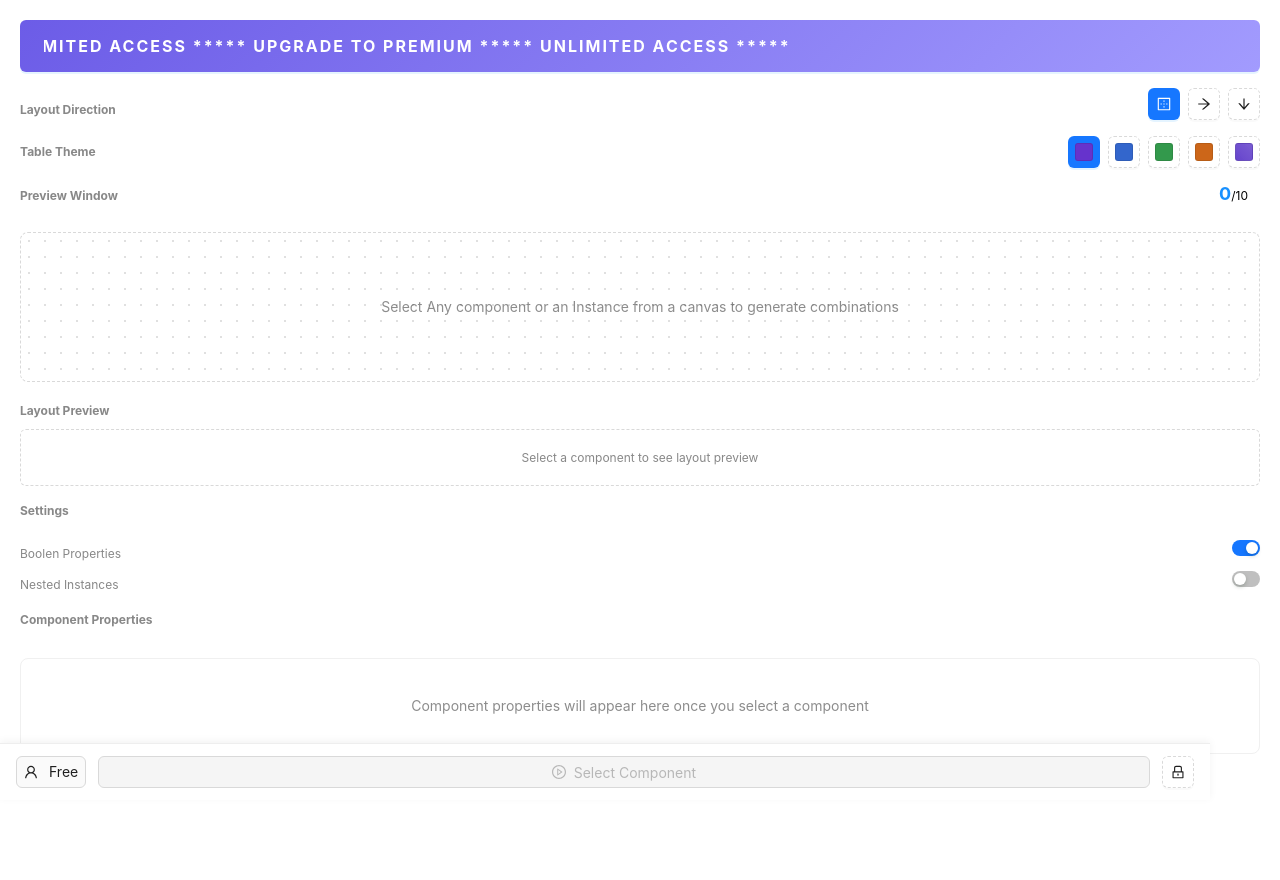
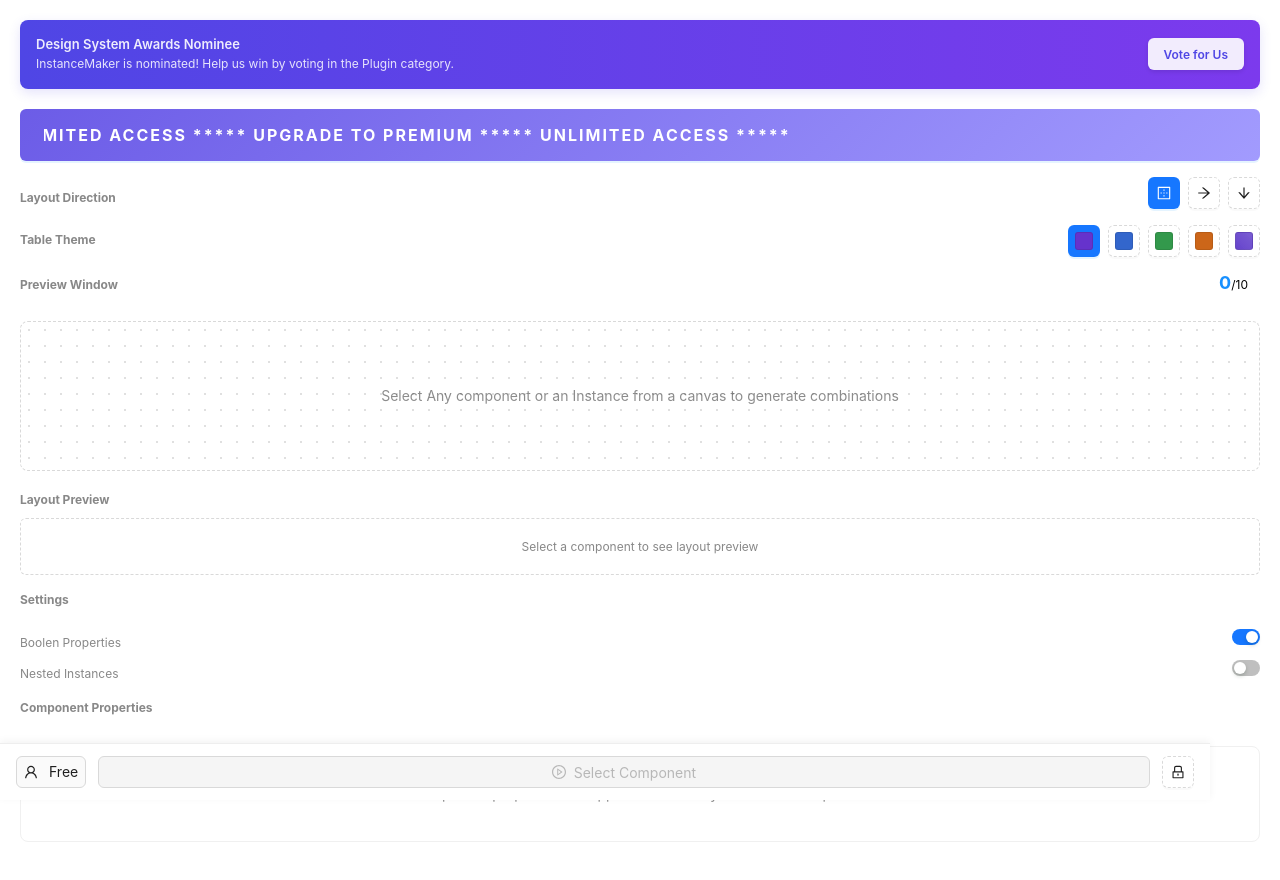
Before and after one commit to Beingmani/InstanceMaker, a React app: page / in a window 1280 px wide. Shown: the top 880 px of the page. Before the commit the page ends 842 px from the top, so only its background shows below. Built offline with nearby package versions, Linux system fonts and the light colour scheme.

Commit message:
added vote banner

```diff
--- a/src/app/components/App.tsx
+++ b/src/app/components/App.tsx
@@ -31,6 +31,8 @@ import {
   RightOutlined,
   ArrowDownOutlined,
   BorderOuterOutlined,
+  TrophyOutlined,
+  FireOutlined,
 } from "@ant-design/icons";
 
 const { Title, Text } = Typography;
@@ -98,6 +100,69 @@ const UsageAlert = ({
       >
         {renderUsageText()}
       </Text>
+    </div>
+  );
+};
+
+const AwardsBanner = ({ onDismiss }) => {
+  return (
+    <div
+      style={{
+        background: "linear-gradient(90deg, #4f46e5 0%, #7c3aed 100%)",
+        borderRadius: "8px",
+        padding: "16px",
+        marginBottom: "16px",
+        color: "white",
+        position: "relative",
+        boxShadow: "0 4px 12px rgba(79, 70, 229, 0.15)",
+      }}
+    >
+      <div style={{
+        display: "flex",
+        alignItems: "center",
+        justifyContent: "space-between",
+        gap: "16px"
+      }}>
+        <div style={{ flex: 1 }}>
+          <div style={{
+            fontSize: "13px",
+            fontWeight: "600",
+            marginBottom: "4px",
+            opacity: 0.9
+          }}>
+            Design System Awards Nominee
+          </div>
+          <div style={{
+            fontSize: "12px",
+            lineHeight: "1.4",
+            opacity: 0.85
+          }}>
+            InstanceMaker is nominated! Help us win by voting in the Plugin category.
+          </div>
+        </div>
+
+        <Button
+          type="default"
+          size="small"
+          onClick={() => {
+            window.open("https://awards.zeroheight.com/voting/#plugin", "_blank");
+          }}
+          style={{
+            background: "rgba(255, 255, 255, 0.9)",
+            border: "none",
+            color: "#4f46e5",
+            fontWeight: "600",
+            fontSize: "12px",
+            height: "32px",
+            paddingLeft: "16px",
+            paddingRight: "16px",
+            borderRadius: "6px",
+            boxShadow: "0 2px 4px rgba(0, 0, 0, 0.1)"
+          }}
+        >
+          Vote for Us
+        </Button>
+      </div>
     </div>
   );
 };
@@ -414,6 +479,7 @@ const LayoutPreview = ({
 };
 
 const App: React.FC = () => {
+  const [showAwardsBanner, setShowAwardsBanner] = useState<boolean>(true);
   const [customLayout, setCustomLayout] = useState<{
   columnProperties: string[];
   rowProperties: string[];
@@ -837,6 +903,11 @@ const handleLayoutChange = (newLayout: {
   return (
     <div style={{ padding: "12px", fontFamily: "Inter, sans-serif" }}>
       <Space direction="vertical" size={4} style={{ width: "100%" }}>
+        {/* Awards Banner */}
+        {showAwardsBanner && (
+          <AwardsBanner onDismiss={() => setShowAwardsBanner(false)} />
+        )}
+
         {/* <div style={{ display: "flex", gap: "8px", marginBottom: "8px" }}>
           <Button size="small" onClick={toggleDevPaymentStatus}>
             Toggle Payment
@@ -1116,7 +1187,7 @@ const handleLayoutChange = (newLayout: {
                       zIndex: 1,
                     }}
                   >
-                    <Tag color={color} size="small">
+                    <Tag color={color} >
                       {message}
                     </Tag>
                   </div>
@@ -1346,7 +1417,7 @@ const handleLayoutChange = (newLayout: {
 
                           <Text code>{cleanPropertyName(property.name)}</Text>
                           <Tag
-                            size="small"
+
                             color={
                               property.type === "VARIANT"
                                 ? "blue"
```
